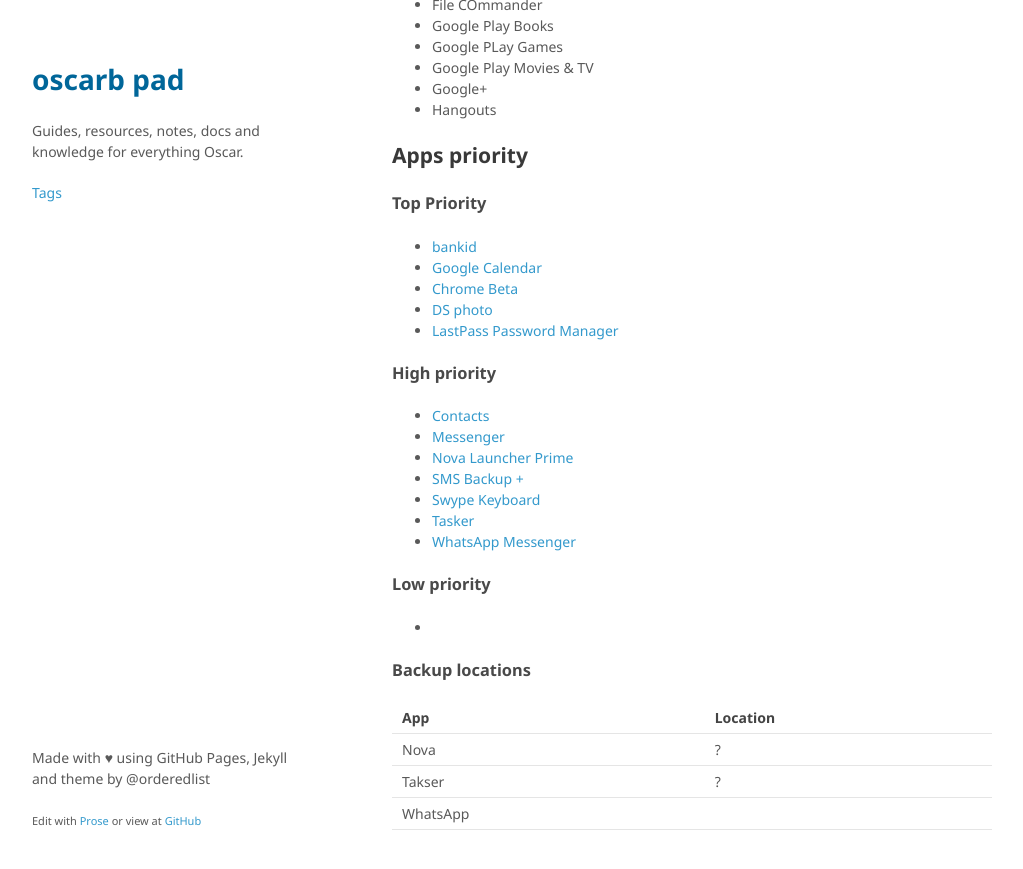
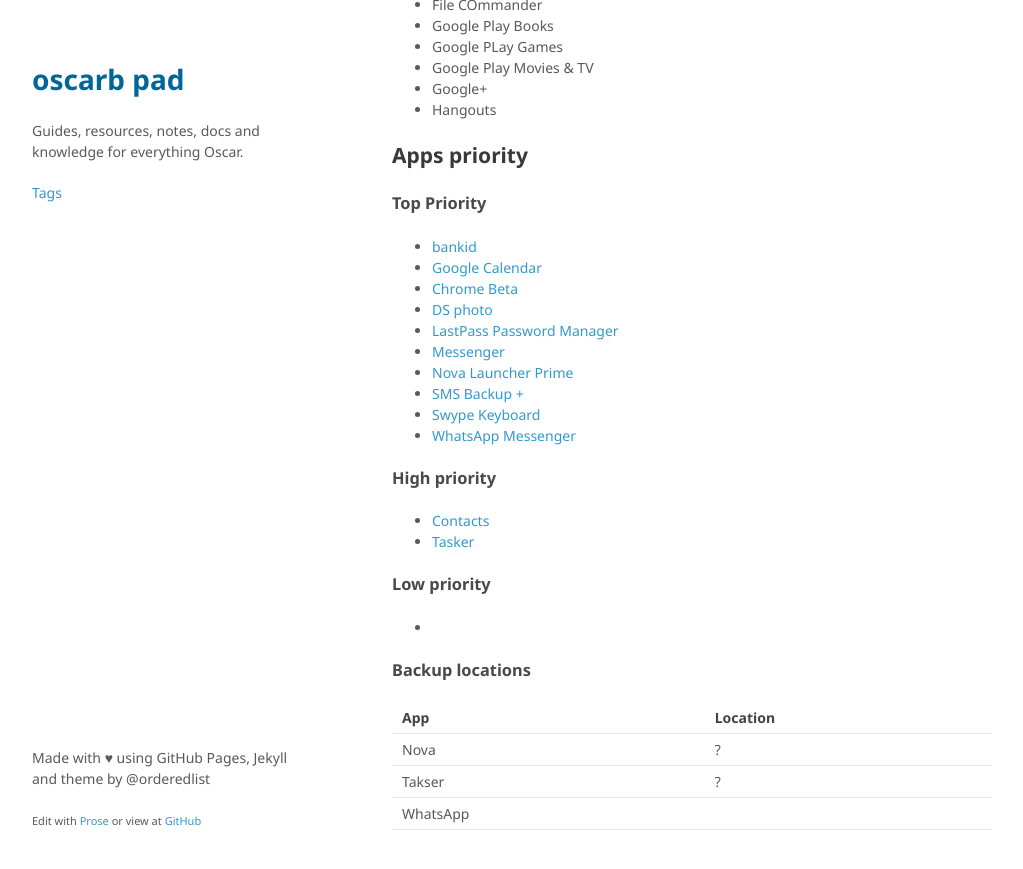
Before and after one commit to oscarb/pad, a Jekyll site: the page built from _docs/android-device-guide.md, in a window 1280 px wide and 900 px high, scrolled down 1547 px. Shown: the top 869 px of the window, without its empty margins (128-1151 px from the left). Built offline with Jekyll 4.4.1, drawn with Linux system fonts in a browser that asks for light colours.

```diff
--- a/_docs/android-device-guide.md
+++ b/_docs/android-device-guide.md
@@ -95,17 +95,17 @@ Disable built in Calendar
 * [Chrome Beta](https://play.google.com/store/apps/details?id=com.chrome.beta)
 * [DS photo](https://play.google.com/store/apps/details?id=com.synology.dsphoto)
 * [LastPass Password Manager](https://play.google.com/store/apps/details?id=com.lastpass.lpandroid)
+* [Messenger](https://play.google.com/store/apps/details?id=com.google.android.apps.messaging)
+* [Nova Launcher Prime](https://play.google.com/store/apps/details?id=com.teslacoilsw.launcher.prime)
+* [SMS Backup +](https://play.google.com/store/apps/details?id=com.zegoggles.smssync)
+* [Swype Keyboard](https://play.google.com/store/apps/details?id=com.nuance.swype.dtc)
+* [WhatsApp Messenger](https://play.google.com/store/apps/details?id=com.whatsapp)
 
 
 ### High priority
 
 * [Contacts](https://play.google.com/store/apps/details?id=com.google.android.contacts)
-* [Messenger](https://play.google.com/store/apps/details?id=com.google.android.apps.messaging)
-* [Nova Launcher Prime](https://play.google.com/store/apps/details?id=com.teslacoilsw.launcher.prime)
-* [SMS Backup +](https://play.google.com/store/apps/details?id=com.zegoggles.smssync)
-* [Swype Keyboard](https://play.google.com/store/apps/details?id=com.nuance.swype.dtc)
 * [Tasker](https://play.google.com/store/apps/details?id=net.dinglisch.android.taskerm)
-* [WhatsApp Messenger](https://play.google.com/store/apps/details?id=com.whatsapp)
 
 ### Low priority
 
```
